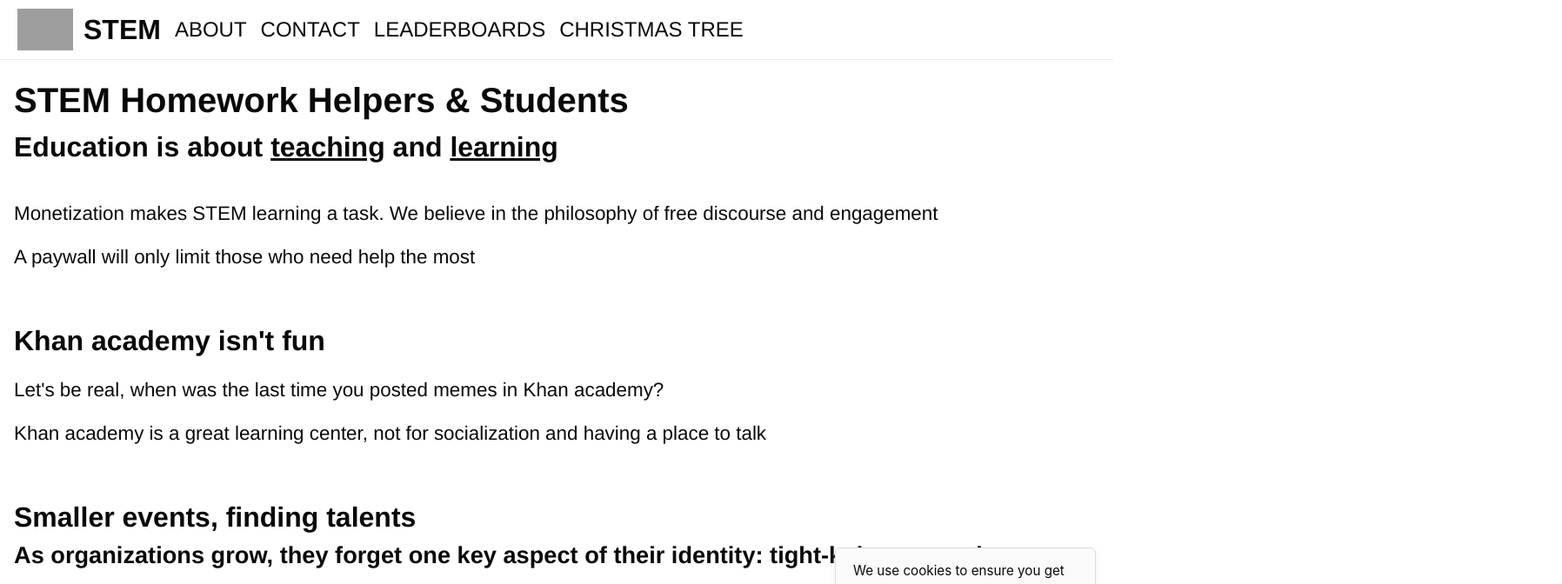
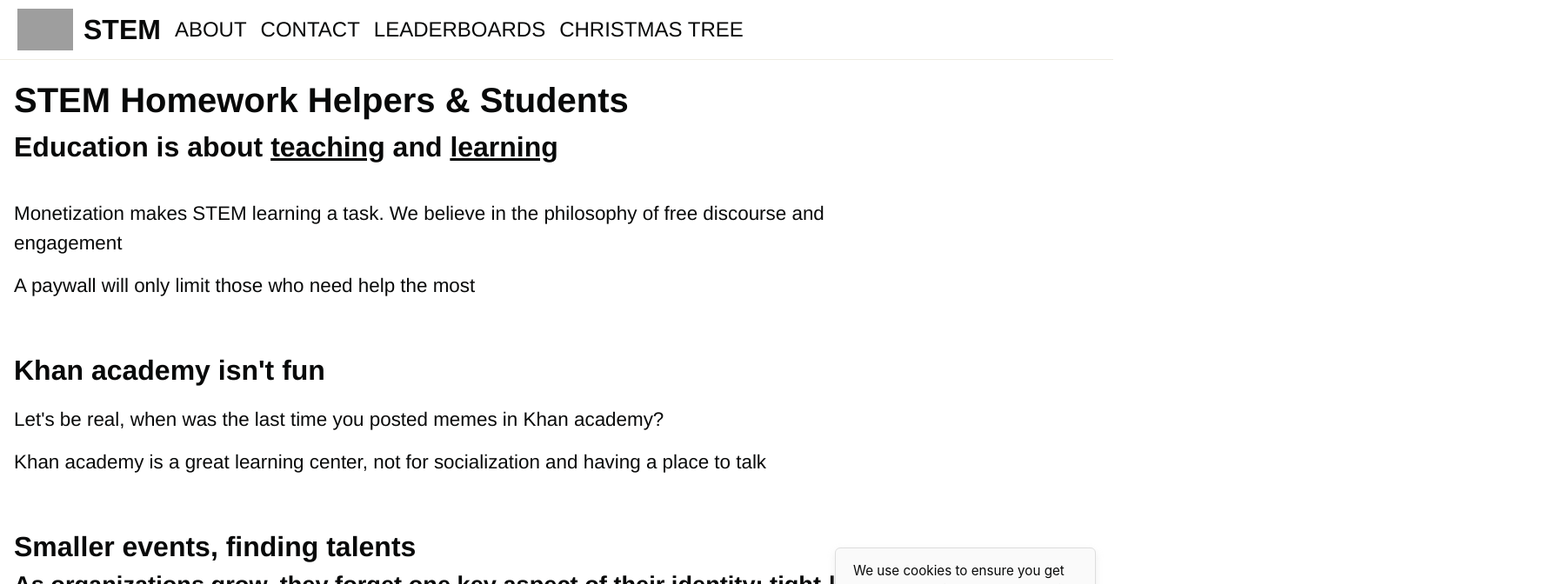
Before and after one commit to stem-discord/stem-help, a Vue app: page /about in a window 1280 px wide. Shown: the top 672 px of the page at 87% size, 1796 px wide, since content can reach past the window. Built offline with nearby package versions, Linux system fonts and the light colour scheme; grey boxes are pictures that could not be loaded.

Commit message:
80ch width to make easier on eyes

```diff
--- a/src/views/About.vue
+++ b/src/views/About.vue
@@ -71,6 +71,14 @@ p {
   font-size: 1.4rem;
 }
 
+p,
+a,
+h1,
+h2,
+h3 {
+  width: 80ch;
+}
+
 * {
   @apply select-text;
 }
```
